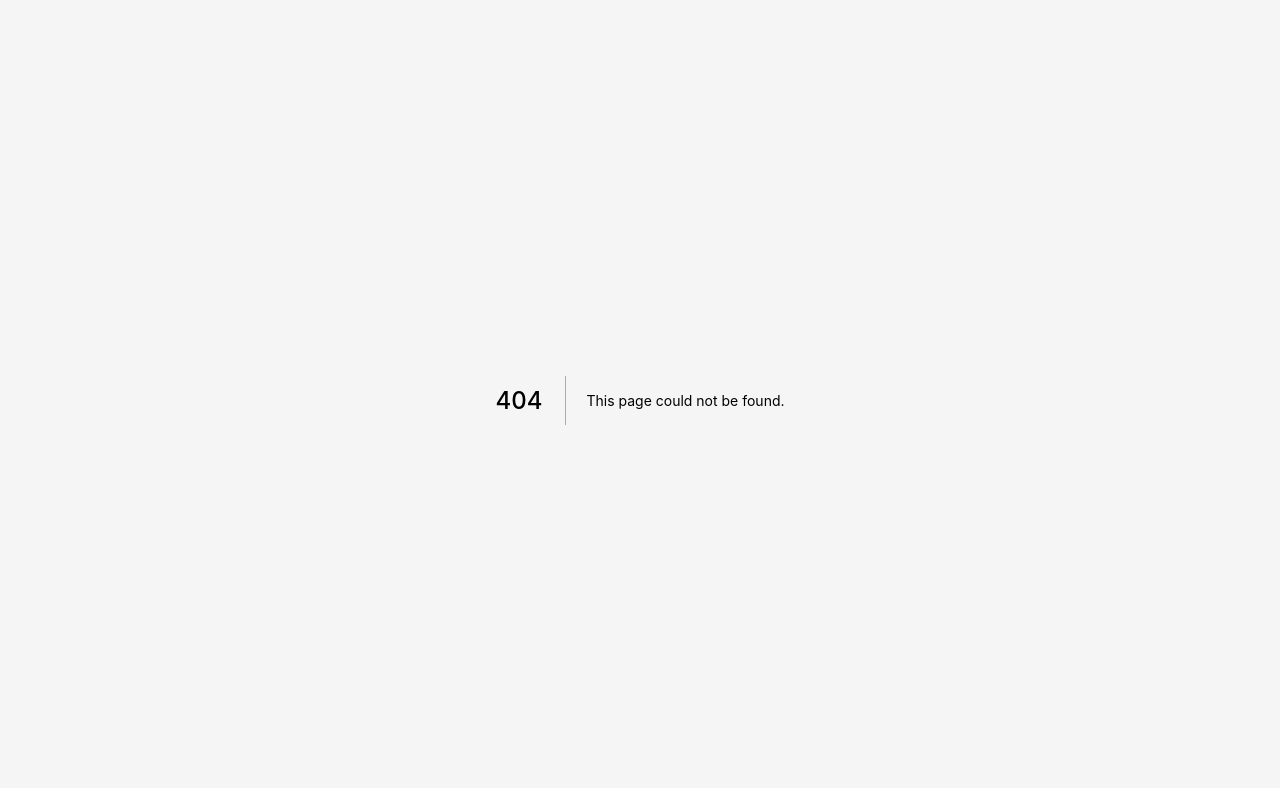
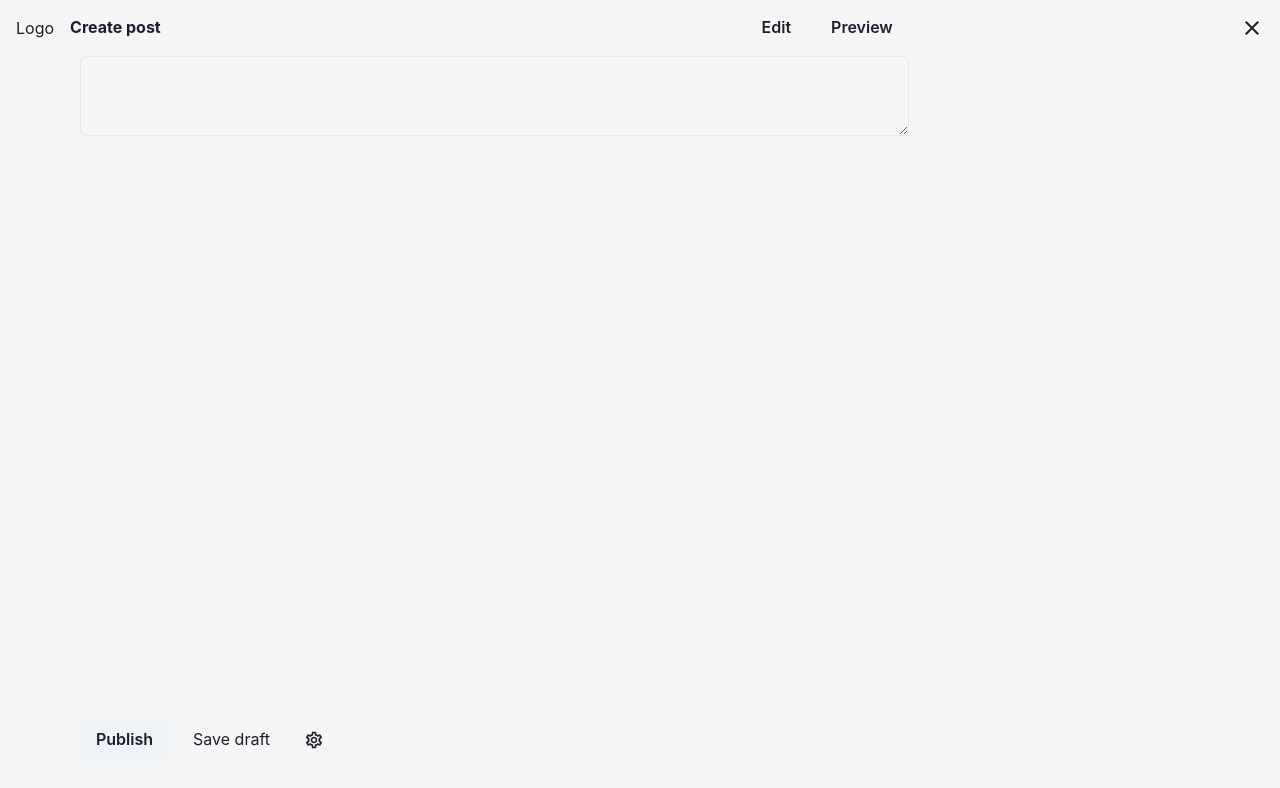
Before and after one commit to annguyen-it/tech-blog, a Next.js app: page /new in a window 1280 px wide. Before the commit this address had no page. Shown: the top 788 px of the page. Built offline with nearby package versions, Linux system fonts and the light colour scheme.

Commit message:
New post skeleton

```diff
--- /dev/null
+++ b/pages/new/index.tsx
@@ -0,0 +1,25 @@
+import { Box, Grid, GridItem } from "@chakra-ui/react";
+import type { NextPage } from "next";
+import NewBot from "./new-bot";
+import NewMain from "./new-main";
+import NewTop from "./new-top";
+
+const New: NextPage = () => {
+  return (
+    <Box as="main" px="4" background="#f5f5f5">
+      <Grid as="form" gridTemplateRows="min-content 1fr min-content" gridTemplateColumns="64px 7fr 3fr">
+        <GridItem gridColumnStart="1" gridColumnEnd="3">
+          <NewTop></NewTop>
+        </GridItem>
+        <GridItem gridColumnStart="2" gridColumnEnd="2">
+          <NewMain></NewMain>
+        </GridItem>
+        <GridItem gridColumnStart="2" gridColumnEnd="span 2">
+          <NewBot></NewBot>
+        </GridItem>
+      </Grid>
+    </Box>
+  );
+};
+
+export default New;
--- /dev/null
+++ b/pages/new/new-bot.tsx
@@ -0,0 +1,17 @@
+import { Button, ButtonGroup, IconButton } from "@chakra-ui/react";
+import { MdOutlineSettings } from "react-icons/md";
+
+export default function NewTop() {
+  return (
+    <ButtonGroup h="20" variant="ghost">
+      <Button variant="solid">Publish</Button>
+      <Button fontWeight="normal">Save draft</Button>
+      <IconButton
+        aria-label="Post setting"
+        icon={<MdOutlineSettings />}
+        fontSize="xl"
+      ></IconButton>
+      {/* <Button>Revert new changes</Button> */}
+    </ButtonGroup>
+  );
+}
--- /dev/null
+++ b/pages/new/new-main.tsx
@@ -0,0 +1,10 @@
+import { Flex, Stack, Textarea } from "@chakra-ui/react";
+import Link from "next/link";
+
+export default function NewTop() {
+  return (
+    <Flex h="calc(100vh - 56px - 80px)">
+      <Textarea></Textarea>
+    </Flex>
+  );
+}
--- /dev/null
+++ b/pages/new/new-top.tsx
@@ -0,0 +1,33 @@
+import {
+  Box,
+  Button,
+  ButtonGroup,
+  Flex,
+  Heading,
+  IconButton,
+} from "@chakra-ui/react";
+import { MdOutlineClose } from "react-icons/md";
+
+export default function NewTop() {
+  return (
+    <Flex h="14" alignItems="center">
+      <Box mr="4">Logo</Box>
+      <Heading flexGrow="1" fontSize="md">
+        Create post
+      </Heading>
+      <ButtonGroup as="nav" variant="ghost">
+        <Button>Edit</Button>
+        <Button>Preview</Button>
+      </ButtonGroup>
+      <IconButton
+        aria-label="Cancel"
+        variant="ghost"
+        icon={<MdOutlineClose />}
+        pos="absolute"
+        top="2"
+        right="2"
+        fontSize="2xl"
+      ></IconButton>
+    </Flex>
+  );
+}
```
